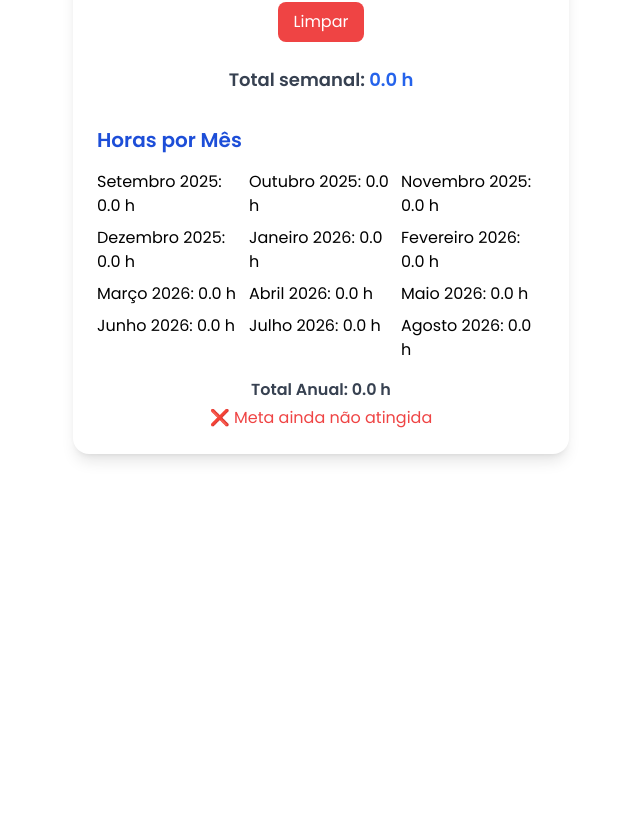
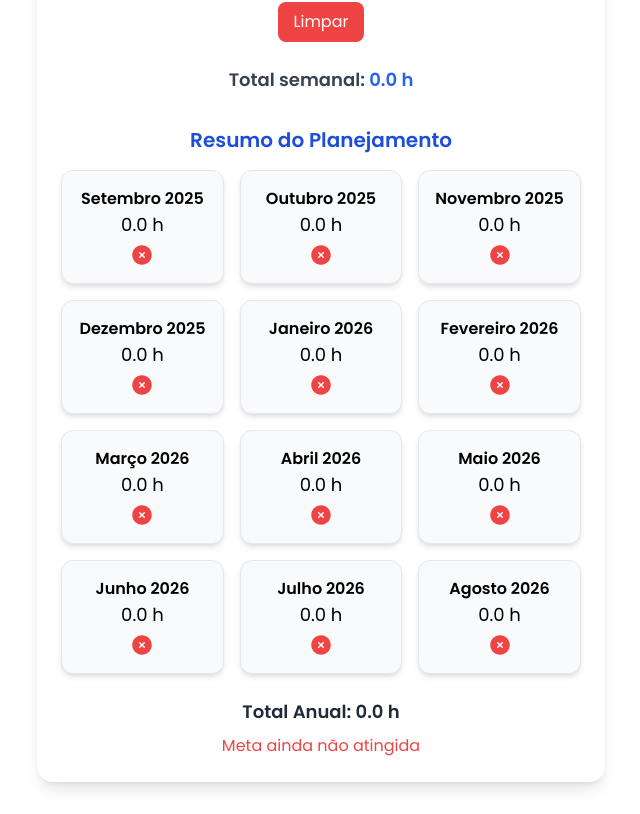
Before and after one commit to alansilvastos/planejador-horas-js, a Next.js app: page / in a window 1280 px wide. Shown: the part 540-1354 px from the top of the page, without its empty margins (319-959 px from the left). Before the commit the page ends 1026 px from the top, so only its background shows below. Built offline with nearby package versions, Linux system fonts and the light colour scheme.

Commit message:
Update ResultadoMeses.jsx

```diff
--- a/components/ResultadoMeses.jsx
+++ b/components/ResultadoMeses.jsx
@@ -1,5 +1,6 @@
 'use client';
 import { useEffect, useState } from 'react';
+import { CheckCircleIcon, XCircleIcon } from '@heroicons/react/24/solid';
 
 export default function ResultadoMeses({ planejamento, totalAnual, tipo }) {
   const [mensagem, setMensagem] = useState('');
@@ -21,13 +22,15 @@ export default function ResultadoMeses({ planejamento, totalAnual, tipo }) {
             break;
           }
         }
-        setMensagem(`✅ Meta Atingida em ${mesMetaRegular}`);
+        setMensagem(`Meta Atingida em ${mesMetaRegular}`);
       } else {
-        setMensagem(`❌ Meta ainda não atingida`);
+        setMensagem(`Meta ainda não atingida`);
       }
     } else if (tipo === 'auxiliar15' || tipo === 'auxiliar30') {
       const restante = 600 - totalAnual;
-      setMensagem(`Total Anual: ${totalAnual.toFixed(1)} h — Faltam ${restante.toFixed(1)} h para 600 h`);
+      setMensagem(
+        `Faltam ${restante > 0 ? restante.toFixed(1) : 0} h para atingir 600 h no ano`
+      );
     }
   }, [planejamento, totalAnual, tipo, mesMetaRegular]);
 
@@ -39,46 +42,54 @@ export default function ResultadoMeses({ planejamento, totalAnual, tipo }) {
 
   return (
     <div className="mt-8">
-      <h3 className="text-xl font-bold text-blue-700 mb-4">Horas por Mês</h3>
-      <div className="grid grid-cols-2 sm:grid-cols-3 gap-2 text-left max-w-md mx-auto">
-        {Object.entries(planejamento).map(([mes, horas]) => (
+      <h3 className="text-xl font-bold text-blue-700 mb-4 text-center">
+        Resumo do Planejamento
+      </h3>
+
+      {/* Grid de meses */}
+      <div className="grid grid-cols-2 sm:grid-cols-3 gap-4">
+        {Object.entries(planejamento).map(([mes, horas]) => {
+          const metaMensalAtingida = verificarAtingiuMetaMensal(horas);
+          const metaAnualAtingida =
+            tipo === 'regular' && mes === mesMetaRegular && totalAnual >= 600;
+
+          return (
             <div
               key={mes}
-            className={`${
-              tipo === 'regular' && mes === mesMetaRegular
-                ? 'text-green-600 font-bold'
-                : verificarAtingiuMetaMensal(horas)
-                ? 'text-green-500 font-semibold'
-                : ''
+              className={`p-4 rounded-xl shadow-md flex flex-col items-center ${
+                metaAnualAtingida || metaMensalAtingida
+                  ? 'bg-green-100 border border-green-400'
+                  : 'bg-gray-50 border border-gray-200'
               }`}
             >
-            {mes}: {horas.toFixed(1)} h
+              <span className="font-semibold">{mes}</span>
+              <span className="text-lg">{horas.toFixed(1)} h</span>
+              {metaAnualAtingida || metaMensalAtingida ? (
+                <CheckCircleIcon className="w-6 h-6 text-green-600 mt-1" />
+              ) : (
+                <XCircleIcon className="w-6 h-6 text-red-500 mt-1" />
+              )}
             </div>
-        ))}
+          );
+        })}
       </div>
 
-      <div className="mt-4 space-y-1 text-center">
-        {tipo === 'regular' && (
-          <>
-            <p className="text-base font-semibold text-gray-700">
+      {/* Totais e mensagens */}
+      <div className="mt-6 text-center space-y-2">
+        <p className="text-lg font-semibold text-gray-800">
           Total Anual: {totalAnual.toFixed(1)} h
         </p>
-            <p className={`text-base ${totalAnual >= 600 ? 'text-green-600' : 'text-red-500'}`}>
+
+        <p
+          className={`text-base ${
+            (tipo === 'regular' && totalAnual >= 600) ||
+            (tipo !== 'regular' && totalAnual >= 600)
+              ? 'text-green-600'
+              : 'text-red-500'
+          }`}
+        >
           {mensagem}
         </p>
-          </>
-        )}
-
-        {(tipo === 'auxiliar15' || tipo === 'auxiliar30') && (
-          <>
-            <p className="text-base font-semibold text-gray-700">
-              Total Anual: {totalAnual.toFixed(1)} h
-            </p>
-            <p className={`text-sm ${totalAnual >= 600 ? 'text-green-600' : 'text-purple-600'}`}>
-              {mensagem}
-            </p>
-          </>
-        )}
       </div>
     </div>
   );
```
Lines whose indentation alone changed are shown as unchanged.
